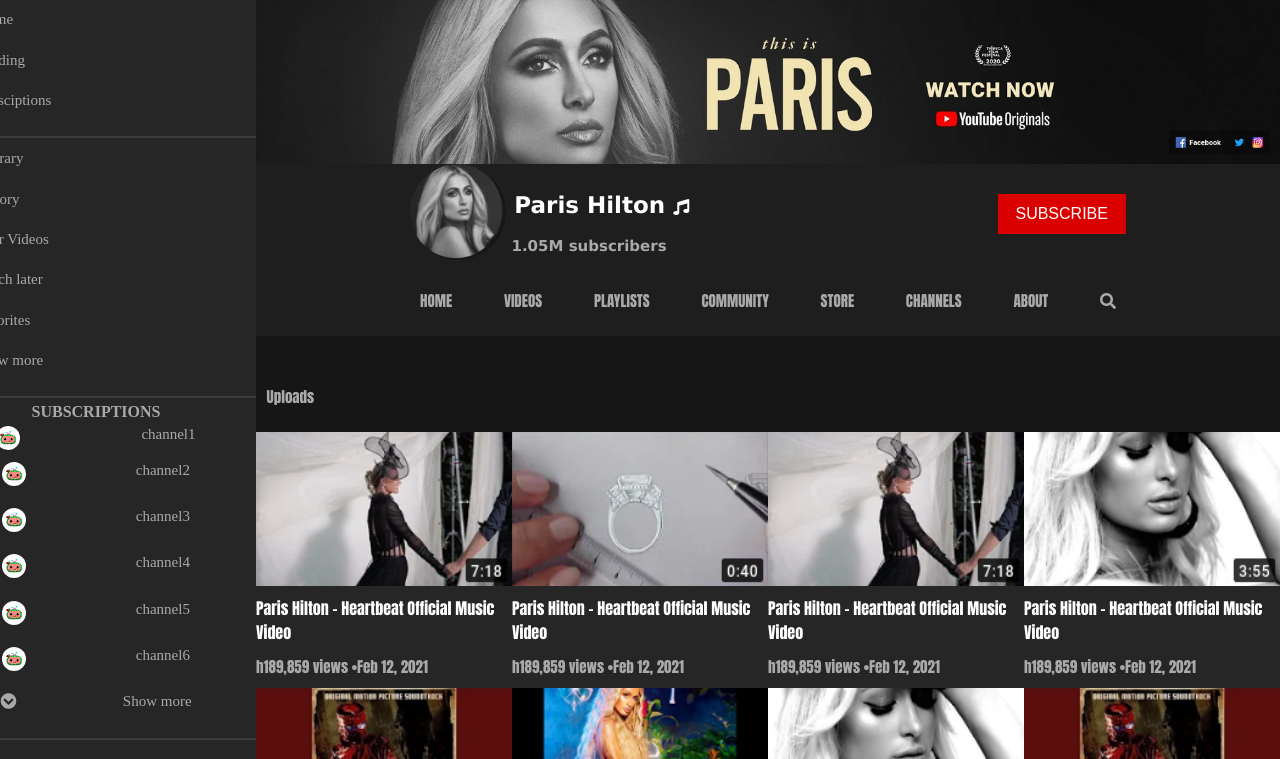
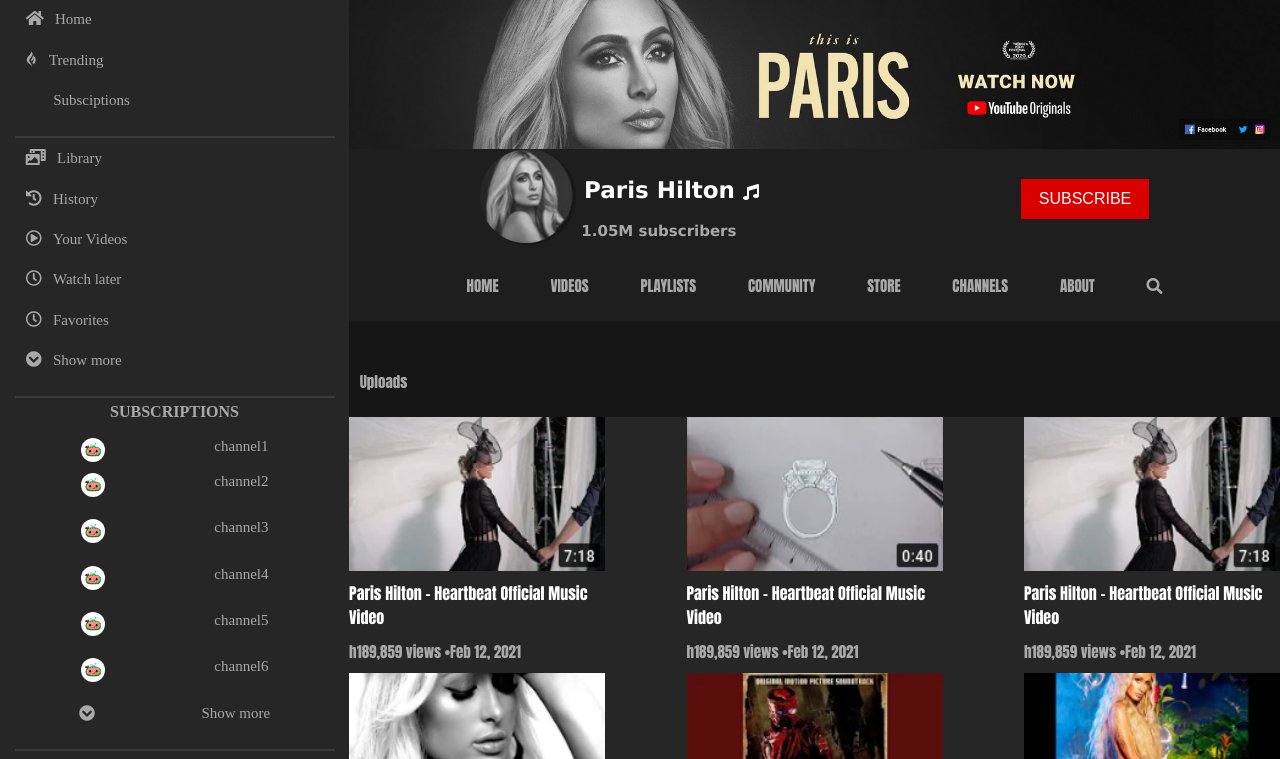
Before and after one commit to MerKhadraoui/youtube-surface, a plain HTML site: page index.html in a window 1280 px wide. Shown: the part 41-800 px from the top of the page. Drawn offline with Linux system fonts and the light colour scheme.

Commit message:
more work on css

```diff
--- a/css/style.css
+++ b/css/style.css
@@ -56,7 +56,7 @@
 }
 .top-box1 img {
   display: flex;
-  width: 80vw;
+  width: 100%;
   height: 8rem;
   margin: 0px;
 }
@@ -72,7 +72,7 @@
 }
 .side-menu {
   display: flex;
-  width: 30vw;
+  width: 30%;
   height: 80vh;
   flex-direction: column;
   align-items: center;
@@ -209,7 +209,7 @@
   height: 1.5rem;
   border-radius: 100%;
 }
-#subscrib-img {
+#subscrib-img ul {
   display: flex;
 }
 #subscrib-img ul a {
--- a/index.html
+++ b/index.html
@@ -152,8 +152,9 @@
         <h2>SUBSCRIPTIONS</h2>
         <nav id="subscrib-img">
           <ul>
-           <il><a href="#"><img src="./img/cocomelon.png" alt="channel"> channel1</a></il>
-          <li><a href="#"><img src="./img/cocomelon.png" alt="channel">channel2</a></il>
+
+          <li><a href="#"><img src="./img/cocomelon.png" alt="channel">channel1</a></il>
+            <il><a href="#"><img src="./img/cocomelon.png" alt="channel"> channel2</a></il>
           <li> <a href="#"><img src="./img/cocomelon.png" alt="channel">channel3</a></il>
           <li><a href="#"><img src="./img/cocomelon.png" alt="channel"> channel4</a></il>
           <li><a href="#"><img src="./img/cocomelon.png" alt="channel">channel5</a></il>
```
